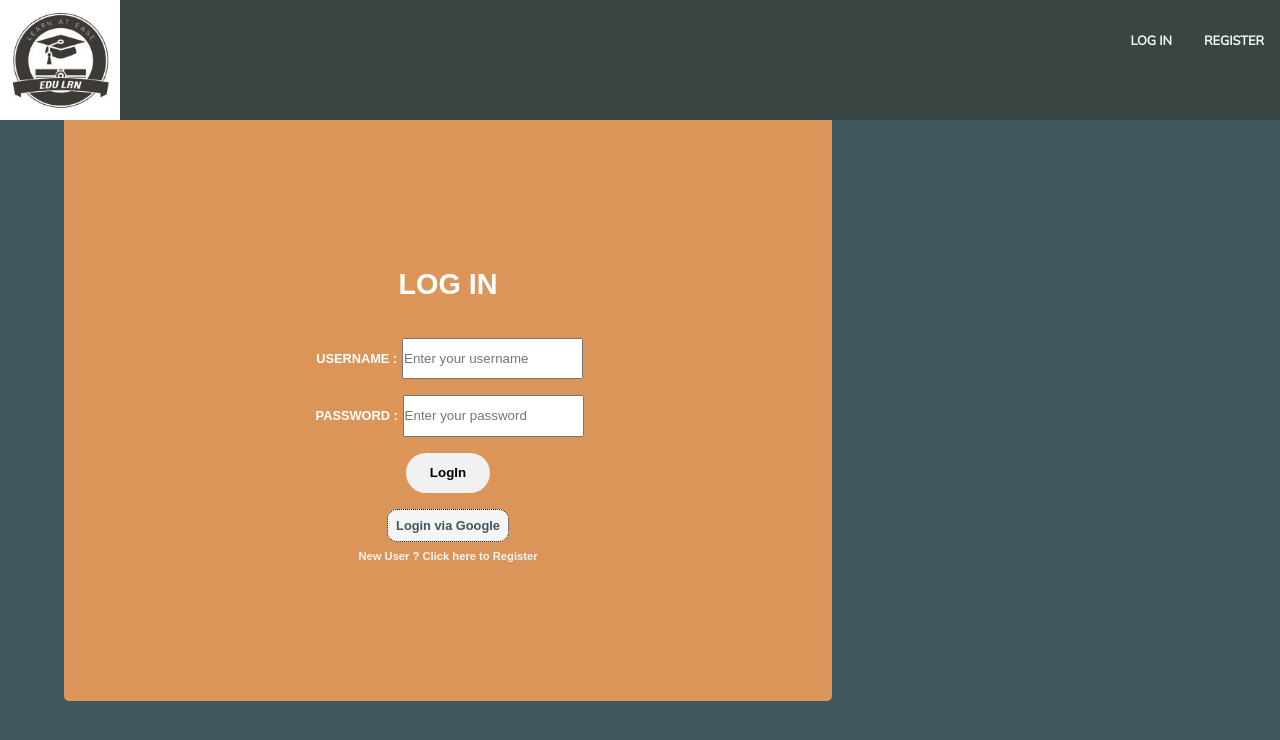
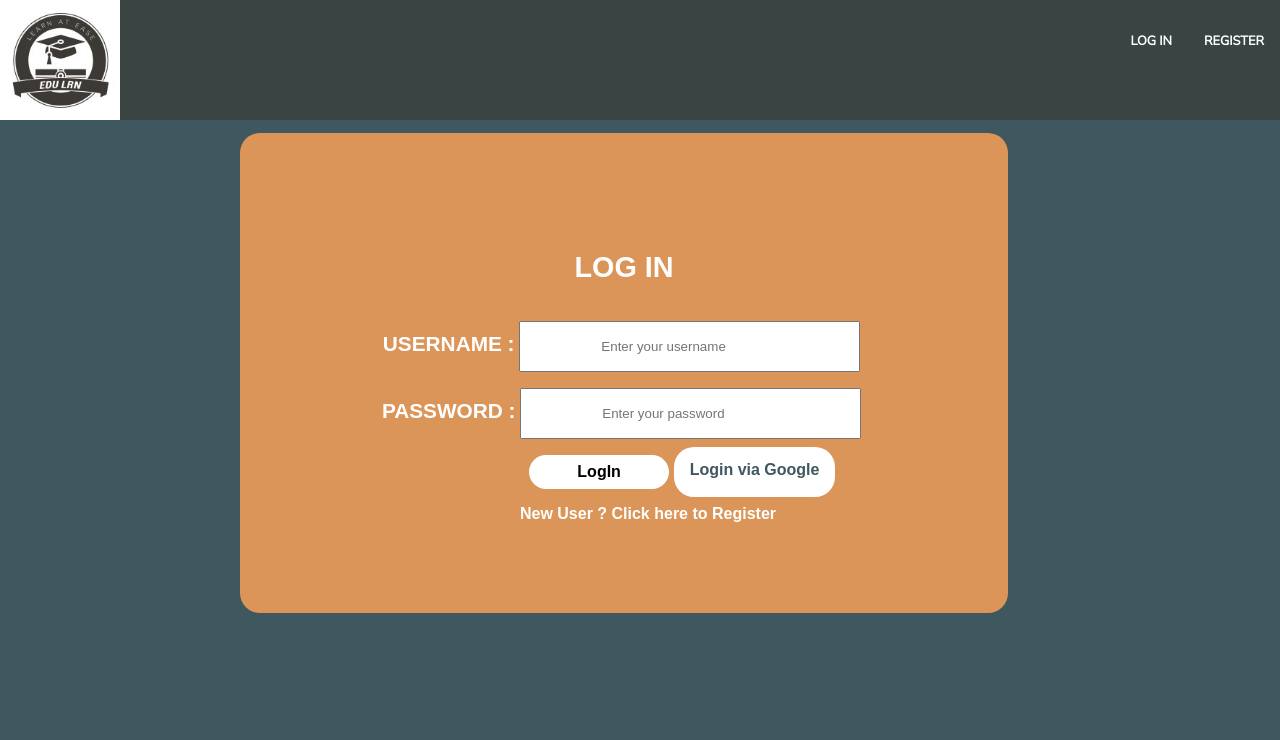
Before and after one commit to sehajwadhwa/EduLrn, a React (Create React App) app in the folder edulrn_client/: page /login in a window 1280 px wide. Shown: the top 740 px of the page. Built offline with nearby package versions, Linux system fonts and the light colour scheme; no server answers.

Commit message:
Responsive styling LOGIN/REGISTER

```diff
--- a/edulrn_client/src/components/Header/Header.jsx
+++ b/edulrn_client/src/components/Header/Header.jsx
@@ -8,6 +8,7 @@ const Header = ({ user, setUser }) => {
   const navigate = useNavigate();
 
   const handleLogout = () => {
+
     // Log out the user on the backend.
     axios
       .get("http://localhost:5000/logout", { withCredentials: true })
--- a/edulrn_client/src/components/Header/Header.scss
+++ b/edulrn_client/src/components/Header/Header.scss
@@ -1,14 +1,19 @@
+@use "../../styles/partials/variables" as *;
+
 .header {
   .navbar {
-    background-color: white;
     display: flex;
     justify-content: space-between;
     flex-direction: row;
-    background-color: #394443;
-    color: white;
+    background-color: $secondary-background-color;
+    color:$secondary-text-color;
     height: 15vh;
     position: fixed;
     width: 100%;
+
+    &__logo {
+      height: 100%;
+    }
 
     &__right--links {
       display: flex;
@@ -16,8 +21,7 @@
     }
     &__right--login {
       padding: 1rem;
-      font-size: 0.8rem;   //mobile styling
-
+      font-size: 0.8rem; //mobile styling
     }
     &__right--register {
       padding: 1rem;
@@ -30,6 +34,6 @@
 }
 a {
   text-decoration: none;
-  color: whitesmoke;
+  color:$secondary-text-color;
   font-weight: 700;
 }
--- a/edulrn_client/src/components/Login/Login.jsx
+++ b/edulrn_client/src/components/Login/Login.jsx
@@ -6,7 +6,7 @@ const Login = () => {
     <section className="Page">
       <div className="Login">
         <div className="Login__header">LOG IN </div>
-        <div>
+        <div className="Login__table">
           <form className="Login__main">
             <label className="Login__main--heading" htmlFor="username">
               USERNAME :
@@ -31,6 +31,7 @@ const Login = () => {
                 required
               />
             </label>
+<div className="Login--style">
             <input className="Login__button" type="submit" value="LogIn" />
             <a
               className="Login__google"
@@ -38,6 +39,8 @@ const Login = () => {
             >
               Login via Google
             </a>
+            </div>
+
             <a className="Login__newuser" href="/register">
               New User ? Click here to Register
             </a>
--- a/edulrn_client/src/components/Login/Login.scss
+++ b/edulrn_client/src/components/Login/Login.scss
@@ -1,3 +1,6 @@
+@use "../../styles/partials/variables" as *;
+@use "../../styles/partials/mixins" as *;
+
 a {
   text-decoration: none;
   // color: maroon;
@@ -5,11 +8,11 @@ a {
   font-weight: 700;
 }
 a:hover {
-  color: #d5a04b;
+  color: $primary-background-color;
 }
 //Global scss
 .Page {
-  background-color: #3f575f;
+  background-color: $page-background-color;
   height: 100vh;
   width: 100%;
   padding: 0.3rem 0;
@@ -26,68 +29,125 @@ a:hover {
   height: 75vh;
   width: 60vw;
   margin: 6rem 7rem 4rem 4rem;
-  background-color: #db9559;
-  color: white;
+  background-color: $primary-background-color;
+  color: $secondary-text-color;
   font-weight: 700;
   font-family: Arial, Helvetica, sans-serif;
   border-radius: 5px;
 
+  @include tablet {
+    height: 75vh;
+    width: 50vw;
+    margin: 6rem 0rem 0rem 12rem;
+  }
+
+  @include desktop {
+    height: 60vh;
+    width: 60vw;
+    margin: 8rem 0rem 0rem 15rem;
+    border-radius: 20px;
+  }
+
   &__header {
     display: flex;
-    justify-content: center;
+
     margin: 1.8rem;
-    font-size: 1.8rem;  //mobile
+    font-size: 1.8rem; //mobile
+  }
+  &__table {
+    margin: 0rem;
   }
   &__main {
     display: flex;
     flex-direction: column;
     align-items: center;
-    margin: rem; //mobile
+
     font-size: 0.8rem;
+    @include desktop {
+      font-size: 1.3rem;
+    }
 
     &--heading {
       padding-left: 0.5rem;
+      @include desktop {
+        padding-left: 0;
+      }
     }
     &--fields {
       padding: 0.7rem 0rem;
+
+      @include desktop {
+        padding: 1rem 5rem;
+      }
     }
   }
 
   &__main input {
-    // padding: 0.5rem 1rem; //remove for mobile styling
     margin: 0.5rem 0.3rem;
   }
   &__google {
-    font-size: 0.8rem;
-    margin: 0.5rem;
     padding: 0.5rem;
-    color: #3f575f;
-    border: 1px dotted black;
-    border-radius: 10px;
-    background-color: whitesmoke;
+    border-radius: 20px;
+    border: none;
+    background-color: $secondary-text-color;
+    font-weight: 800;
+    font-size: 0.7rem;
+    color: $page-background-color;
+    @include desktop {
+      padding: 0.9rem 1rem;
+      font-size: 1rem;
+    }
 
     &:hover {
-      background-color: #383647;
+      background-color: $page-background-color;
     }
   }
   &__newuser {
     font-size: 0.7rem;
+    margin-top: 0.5rem;
+    @include tablet {
+      margin-left: 3rem;
+    }
+    @include desktop {
+      font-size: 1rem;
+    }
 
     &:hover {
-      color: #3f575f;
+      color: $page-background-color;
     }
   }
   &__button {
-    padding: 0.8rem 1.5rem;
+    padding: 0.5rem 0;
     border-radius: 20px;
     border: none;
-    background-color: #f1f1f1;
-    font-weight: 700;
+    background-color: $secondary-text-color;
+    font-weight: 800;
+
+    @include tablet {
+      margin-left: 3rem;
+      padding: 1rem;
+    }
+
+    @include desktop {
+      font-size: 1rem;
+      padding: 0.5rem 3rem;
+    }
 
     &:hover {
-      background-color: #3f575f;
-      color: #f1f1f1;
-      font-weight: 700;
+      background-color: $page-background-color;
+      color: $secondary-text-color;
+      font-weight: 800;
+    }
+  }
+  &--style {
+    display: flex;
+    flex-direction: column;
+    @include tablet {
+      margin-left: 4rem;
+    }
+    @include desktop {
+      flex-direction: row;
+      margin-left: 7rem;
     }
   }
 }
--- a/edulrn_client/src/components/Register/Register.scss
+++ b/edulrn_client/src/components/Register/Register.scss
@@ -1,6 +1,9 @@
+@use "../../styles/partials/variables" as *;
+@use "../../styles/partials/mixins" as *;
+
 //Global scss
 .Page {
-  background-color: #3f575f;
+  background-color: $page-background-color;
   height: 100vh;
   width: 100%;
   padding: 0.3rem 0;
@@ -11,45 +14,72 @@
   display: flex;
   flex-direction: column;
   justify-content: center;
+  align-items: center;
   height: 85vh;
   width: 60vw;
   margin: 5rem 3rem 0 4rem;
-  background-color: #db9559;
-  color: white;
+  background-color: $primary-background-color;
+  color: $secondary-text-color;
   font-weight: 700;
   font-family: Arial, Helvetica, sans-serif;
   border-radius: 10px;
+
+  @include tablet {
+    margin: 5rem 0rem 0 15rem;
+    width: 40vw;
+    height: 80vh;
+  }
+  @include desktop {
+    margin: 10rem 0rem 0 30rem;
+    width: 30vw;
+    height: 70vh;
+  }
 
   &__header {
     display: flex;
     justify-content: center;
 
-    font-size: 1.8rem;
+    font-size: 1.5rem;
+
+    //importing mixins
+    @include desktop {
+      font-size: 2rem;
+    }
   }
+
   &__main {
     display: flex;
     flex-direction: column;
     align-items: center;
     margin: 1rem;
     font-size: 0.8rem;
+
+    @include desktop {
+      font-size: 1.3rem;
+    }
   }
 
   &__fields {
-    // padding: 0.5rem 0rem;    //mobile styling
-    margin: 0.5rem 0;
+    padding: 0.5rem 0rem; //mobile styling
+    // margin: 0.5rem 0;
+    border: 1px;
+    margin: 0.3rem;
+    @include desktop {
+      margin: 0.5rem;
+    }
   }
 
   &__button {
     padding: 0.8rem 1.5rem;
     border-radius: 20px;
     border: none;
-    background-color: #f1f1f1;
+    background-color: $secondary-text-color;
     font-weight: 700;
     margin-top: 1rem;
 
     &:hover {
-      background-color: #3f575f;
-      color: #f1f1f1;
+      background-color: $page-background-color;
+      color: $secondary-text-color;
       font-weight: 700;
     }
   }
--- /dev/null
+++ b/edulrn_client/src/styles/partials/_mixins.scss
@@ -0,0 +1,15 @@
+@use "./variables" as *;
+
+// RESPONSIVE DESIGN
+
+@mixin tablet {
+  @media (min-width: $tablet-width) {
+    @content;
+  }
+}
+
+@mixin desktop {
+  @media (min-width: $desktop-width) {
+    @content;
+  }
+}
--- /dev/null
+++ b/edulrn_client/src/styles/partials/_variables.scss
@@ -0,0 +1,16 @@
+//PRIMARY COLORS
+$primary-text-color: #13182c;
+$primary-background-color: #db9559;
+
+//SECONDARY COLORS
+$secondary-text-color: white;
+$secondary-background-color: #394443;
+
+//DARK COLOR
+$page-background-color: #3f575f;
+$border-color: black;
+
+//breakpoints
+
+$tablet-width: 768px;
+$desktop-width: 1280px;
```
Also changed, not shown: edulrn_client/src/styles/partials/_global.scss (added).
